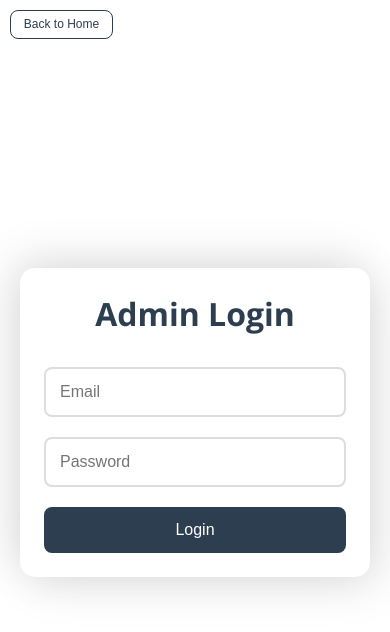
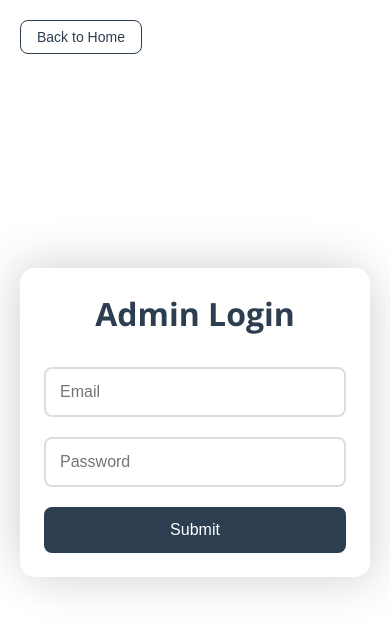
Before and after one commit to Ilix-studio/SH-stag1, a React (Create React App) app: page /login in a window 390 px wide. Shown: the top 632 px of the page. Built offline with nearby package versions, Linux system fonts and the light colour scheme; a web font is replaced by a local one.

Commit message:
"syled to css"

```diff
--- a/src/Components/Footer/Footer.jsx
+++ b/src/Components/Footer/Footer.jsx
@@ -2,7 +2,6 @@ import React from "react";
 import "./Footer.css";
 
 import { Link } from "react-router-dom";
-import SHlogo from "./../../../src/assets/shlogo-white.png";
 
 const Footer = () => {
   const quicklinks = ["Home", "About Us", "Services", "Contact Us"];
--- a/src/Components/LoginPage/LoginPage.jsx
+++ b/src/Components/LoginPage/LoginPage.jsx
@@ -3,15 +3,7 @@ import useAuth from "../../hooks/useAuth.js";
 import { useState } from "react";
 import { useMutation } from "react-query";
 import { useNavigate } from "react-router-dom";
-import {
-  Button,
-  Input,
-  Title,
-  FormWrapper,
-  Container,
-  BackButton,
-} from "./Login.styled.js";
-// import "./loginPage.css";
+import "./loginPage.css";
 
 const LOGIN_URL = "http://localhost:5000/api/admin/login";
 
@@ -62,12 +54,15 @@ const LoginPage = () => {
 
   return (
     <>
-      <Container>
-        <BackButton onClick={() => navigate("/")}>Back to Home</BackButton>
-        <FormWrapper>
-          <Title>Admin Login</Title>
+      <div className="login_container">
+        <button className="login_back_btn" onClick={() => navigate("/")}>
+          Back to Home
+        </button>
+        <div className="login-form">
+          <h2 className="login-form_title">Admin Login</h2>
           <form onSubmit={handleSubmit}>
-            <Input
+            <input
+              className="login-form_input"
               type="email"
               placeholder="Email"
               value={email}
@@ -75,34 +70,27 @@ const LoginPage = () => {
               onChange={(e) => setEmail(e.target.value)}
               required
             />
-            <Input
+            <input
+              className="login-form_input"
               type="password"
               placeholder="Password"
               value={password}
               onChange={(e) => setPassword(e.target.value)}
               required
             />
-            <Button type="submit" disabled={isLoading}>
-              Login
-            </Button>
+            <button
+              className="login-submit-btn"
+              type="submit"
+              disabled={isLoading}
+            >
+              Submit
+            </button>
           </form>
           {error && <p>{errorMsg}</p>}
           {isLoading && <p>Loading</p>}
-        </FormWrapper>
-      </Container>
+        </div>
+      </div>
     </>
   );
 };
-
 export default LoginPage;
-
-// return (
-//   <>
-//     <div className="login_container">
-//       <button className="login_back_button" onClick={() => navigate("/")}>
-//         Back to Home
-//       </button>
-//       <form className="login-form"></form>
-//     </div>
-//   </>
-// );
--- a/src/Components/LoginPage/loginPage.css
+++ b/src/Components/LoginPage/loginPage.css
@@ -6,7 +6,7 @@
   position: relative;
   padding: 20px;
 }
-.login_back_button {
+.login_back_btn {
   position: absolute;
   top: 20px;
   left: 20px;
@@ -30,4 +30,80 @@
 }
 
 .login-form {
+  background: white;
+  padding: 2.5rem;
+  border-radius: 15px;
+  box-shadow:
+    10px 10px 45px rgba(0, 0, 0, 0.1),
+    -10px -10px 45px rgba(0, 0, 0, 0.1);
+  width: 100%;
+  max-width: 450px;
+  text-align: center;
+  transition:
+    transform 0.3s,
+    box-shadow 0.3s;
 }
+.login-form:hover {
+  box-shadow:
+    20px 20px 55px rgba(0, 0, 0, 0.15),
+    -20px -20px 55px rgba(0, 0, 0, 0.15);
+}
+
+.login-form_title {
+  margin-bottom: 2rem;
+  font-size: 2rem;
+  color: #2c3e50;
+  font-family: "Open Sans", sans-serif;
+  font-weight: 700;
+}
+.login-form_input {
+  width: 100%;
+  padding: 0.875rem;
+  margin-bottom: 1.25rem;
+  border: 2px solid #ddd;
+  border-radius: 8px;
+  font-size: 1rem;
+  transition:
+    border-color 0.3s,
+    box-shadow 0.3s;
+}
+.login-form_input:focus {
+  border-color: #2c3e50;
+  outline: none;
+  box-shadow: 0 0 10px #2c3e50;
+}
+
+@media (max-width: 768px) {
+  .login-form {
+    padding: 2rem;
+  }
+}
+
+@media (max-width: 480px) {
+  .login-form {
+    padding: 1.5rem;
+  }
+}
+
+.login-submit-btn {
+  width: 100%;
+  padding: 0.875rem;
+  background: #2c3e50;
+  color: white;
+  border: none;
+  border-radius: 8px;
+  font-size: 1rem;
+  cursor: pointer;
+  transition:
+    background 0.3s,
+    transform 0.2s,
+    box-shadow 0.3s;
+}
+.login-submit-btn:hover {
+  background: #1a252f;
+  box-shadow: 1px 3px 5px #34495e;
+}
+.login-submit-btn:disabled {
+  background: #bdc3c7;
+  cursor: not-allowed;
+}
```
